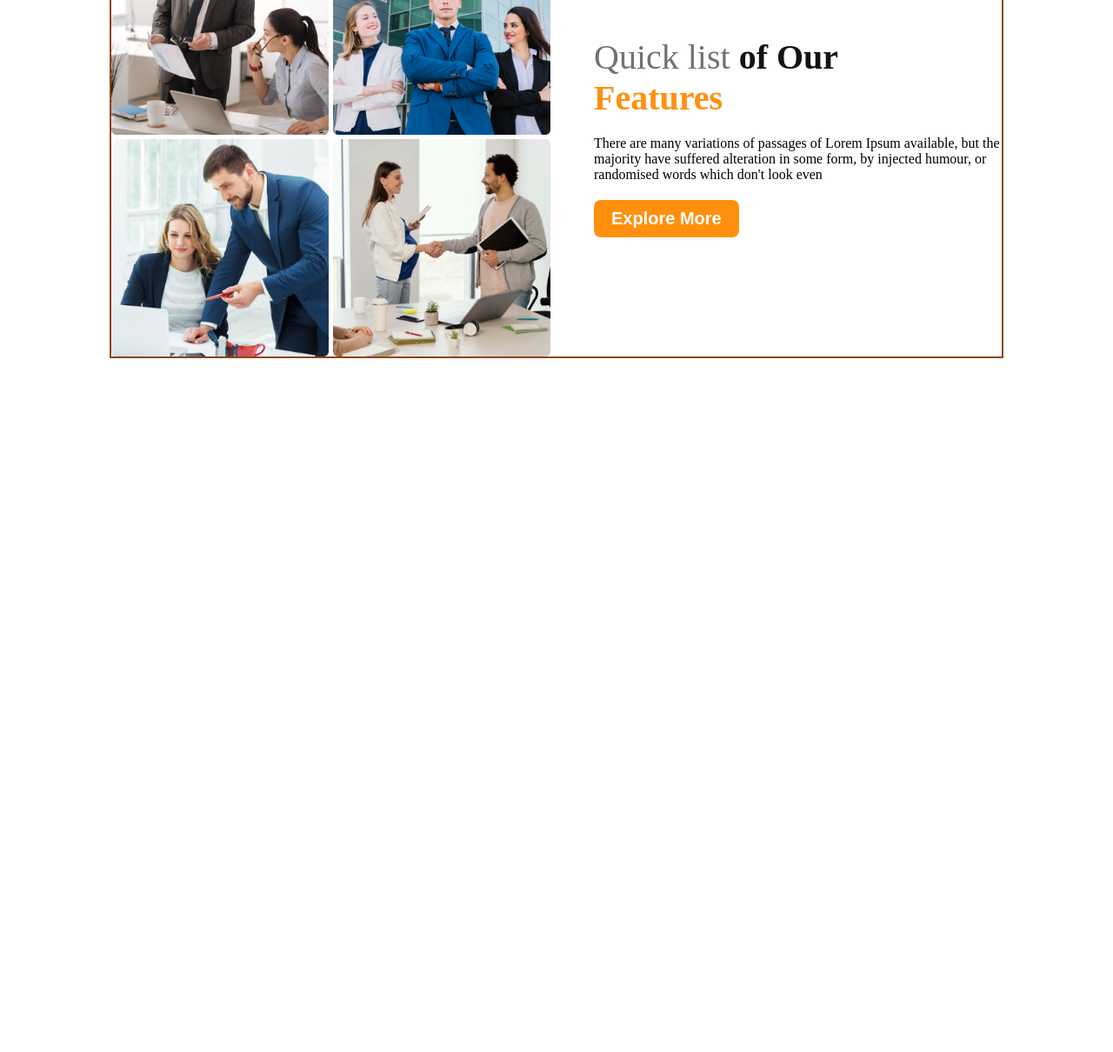
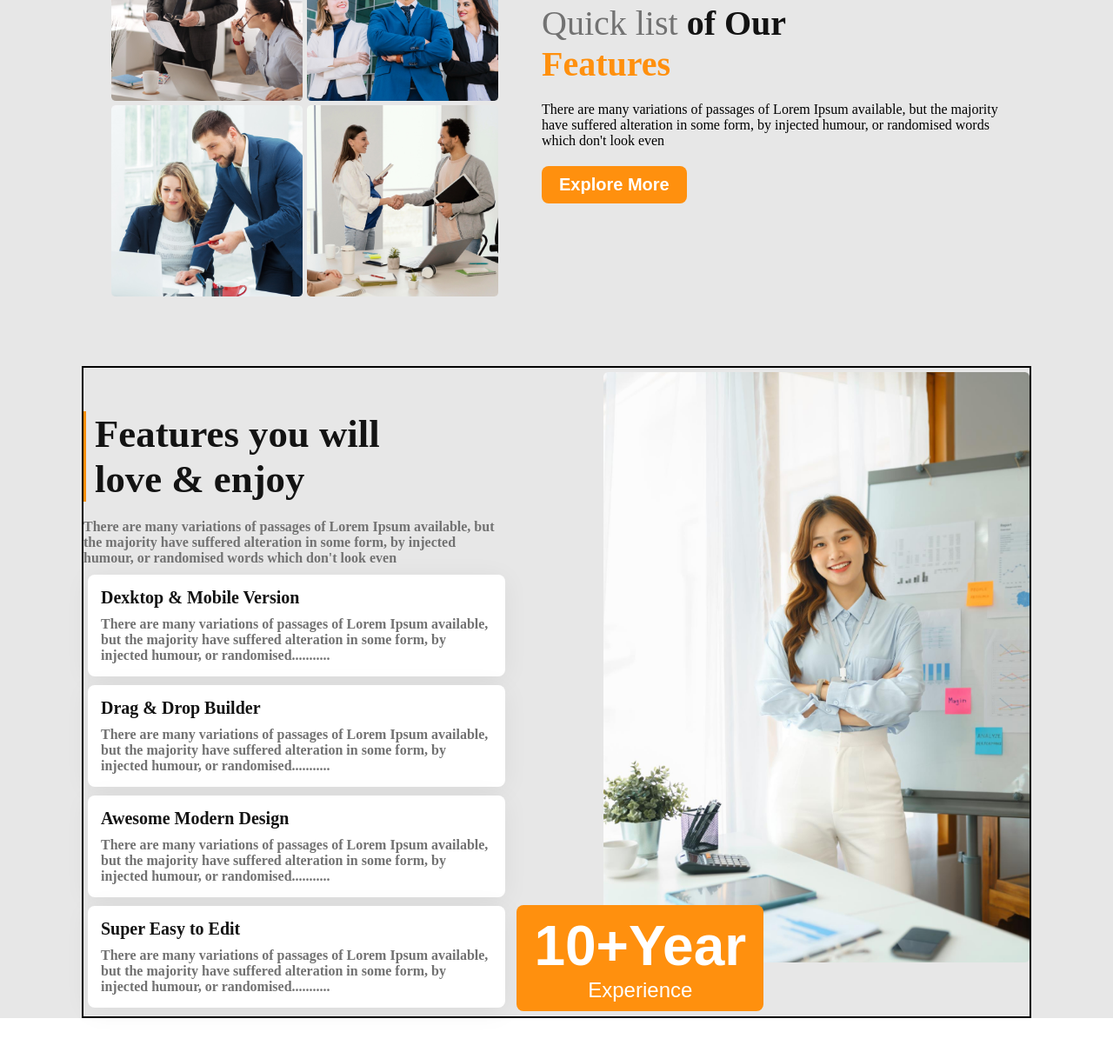
Before and after one commit to ziam8415/g3-architec, a plain HTML site: page index.html in a window 1280 px wide. Shown: the part 1152-2362 px from the top of the page at 87% size. Before the commit the page ends 1614 px from the top, so only its background shows below. Drawn offline with Linux system fonts and the light colour scheme.

Commit message:
added features-container section

```diff
--- a/index.html
+++ b/index.html
@@ -62,6 +62,43 @@
             </div>
         </section>
 
+        <section class="features-container flex-display">
+            <div class="feature-description">
+                <h2 class="title feature-title">
+                    Features you will <br> love & enjoy
+                </h2>
+                <p class="description">
+                    There are many variations of passages of Lorem Ipsum available, but the majority have suffered alteration in some form, by injected humour, or randomised words which don't look even
+                </p>
+
+                <div class="feature-card">
+                    <h4 class="card-title">Dexktop & Mobile Version</h4>
+                    <p class="description">There are many variations of passages of Lorem Ipsum available, but the majority have suffered alteration in some form, by injected humour, or randomised...........</p>
+                </div>
+                <div class="feature-card">
+                    <h4 class="card-title">Drag & Drop Builder</h4>
+                    <p class="description">There are many variations of passages of Lorem Ipsum available, but the majority have suffered alteration in some form, by injected humour, or randomised...........</p>
+                </div>
+                <div class="feature-card">
+                    <h4 class="card-title">Awesome Modern Design</h4>
+                    <p class="description">There are many variations of passages of Lorem Ipsum available, but the majority have suffered alteration in some form, by injected humour, or randomised...........</p>
+                </div>
+                <div class="feature-card">
+                    <h4 class="card-title">Super Easy to Edit</h4>
+                    <p class="description">There are many variations of passages of Lorem Ipsum available, but the majority have suffered alteration in some form, by injected humour, or randomised...........</p>
+                </div>
+            </div>
+            <div class="features-img">
+                <img src="images/architect.png" alt="">
+                <button class="btn-primary">
+                    <p class="year">
+                        10+Year
+                    </p>
+                    <p class="exp">Experience</p>
+                </button>
+            </div>
+        </section>
+
 
     </main>
 </body>
--- a/styles/style.css
+++ b/styles/style.css
@@ -36,9 +36,23 @@
     padding: 10px 20px;
 }
 
+main{
+    background-color: #E7E7E7;;
+}
+
+.title{
+    font-size: 2.8rem;
+    font-weight: 700;
+    color: rgb(19, 19, 19);
+}
+
+.description{
+    color: rgb(114, 114, 114);
+    font-weight: 700;
+}
+
 /* header */
 .head{
-    border: 2px solid black;
     background-color: rgba(255, 144, 14, 0.1);
 }
 /* navbar */
@@ -93,7 +107,6 @@
     margin: 50px auto;
     align-items: center;
     gap: 50px;
-    border: 2px solid saddlebrown;
 }
 
 .quick-img-container{
@@ -102,8 +115,8 @@
     gap: 5px;
 }
 .quick-img{
-    width: 250px;
-    height: 250px;
+    width: 220px;
+    height: 220px;
 }
 .quick-img img{
     width: 100%;
@@ -124,6 +137,67 @@
 .quick-description p{
     margin: 20px auto;
 }
+
+
+/* features-container section */
+
+.features-container{
+    max-width: 85%;
+    margin: 80px auto;
+    align-items: center;
+    gap: 10%;
+    border: 2px solid black;
+}
+
+
+.feature-description{
+    margin-top: 50px;
+    width: 45%;
+}
+
+.feature-title{
+    border-left: 3px solid rgb(255, 144, 14);
+    padding-left: 10px;
+    margin-bottom: 20px;
+}
+/* feature-card */
+.feature-card{
+    margin:10px 5px;
+    border-radius: 8px;
+    box-shadow: 0 4px 30px 0 rgba(0,0,0,0.06);
+    background-color: white;
+    padding: 15px;
+}
+
+.card-title{
+    color: rgb(19, 19, 19);
+    font-size: 20px;
+    font-weight: 600;
+    text-align: left;
+    padding-bottom: 10px;
+}
+
+.features-img{
+    max-width: 45%;
+}
+.features-img img{
+    width: 100%;
+}
+
+.features-img button{
+    margin-top: -70px;
+    margin-left: -100px;
+}
+
+.year{
+    font-size: 4rem;
+    font-weight: 700;
+}
+.exp{
+    font-size: 1.5rem;
+    font-weight: 500;
+}
+
 /* responsive for mobile */
 @media screen and (max-width:576px) {
     .navbar,
@@ -132,15 +206,16 @@
         flex-direction: column;
         text-align: center;
     }
+    .navbar h4{
+        font-size: 2rem;
+    }
     .banner-description{
         max-width: 100%;
     }
     .banner-description h1{
         font-size: 2rem;
     }
-    .quick-description h2{
-        font-size: 2rem;
-    }
+
     .quick-list{
         max-width: 100%;
     }
@@ -148,6 +223,9 @@
         grid-template-columns: 1fr;
         gap: 10px;
     }
+    .quick-description h2{
+        font-size: 2rem;
+    }
 
 
 }
```
